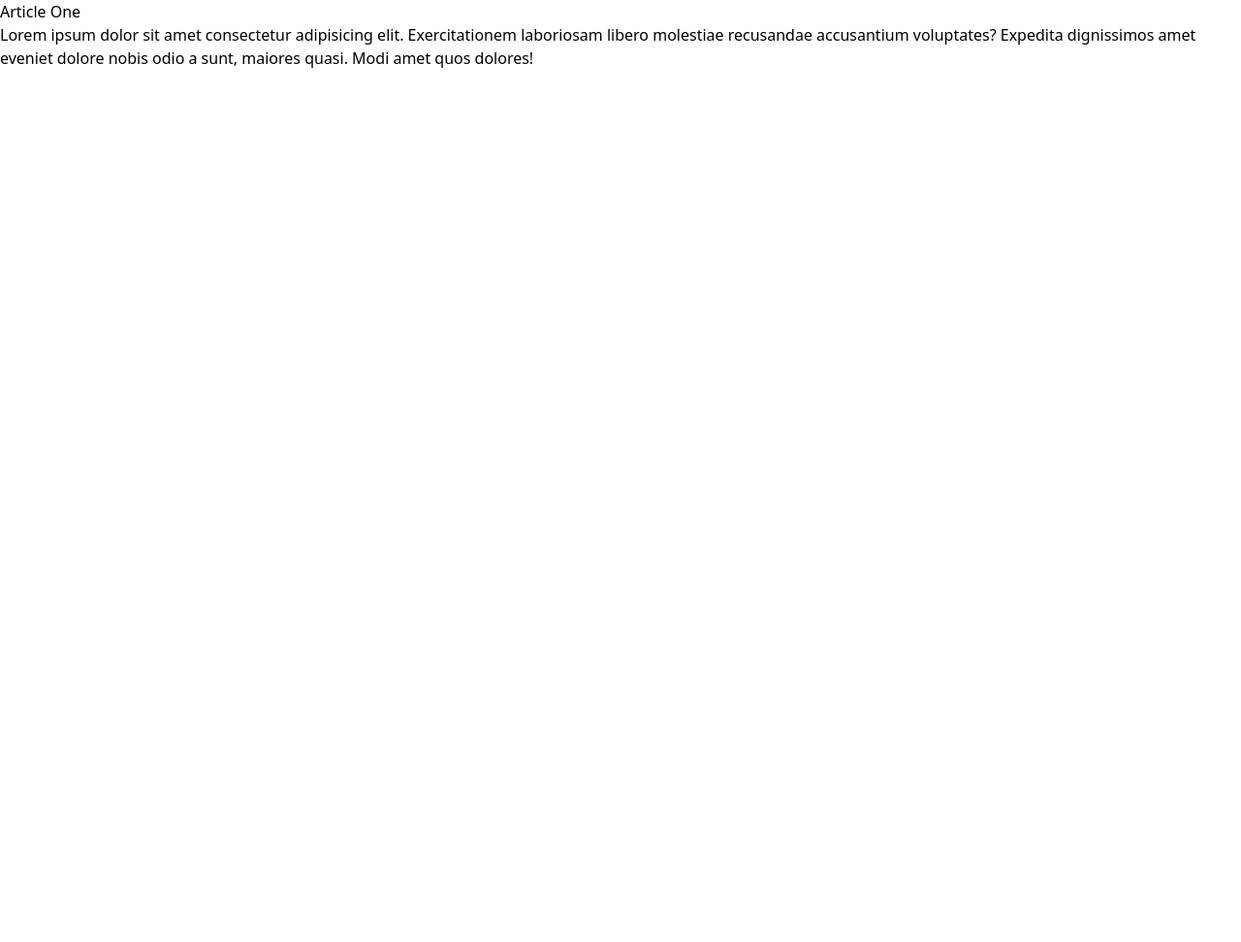
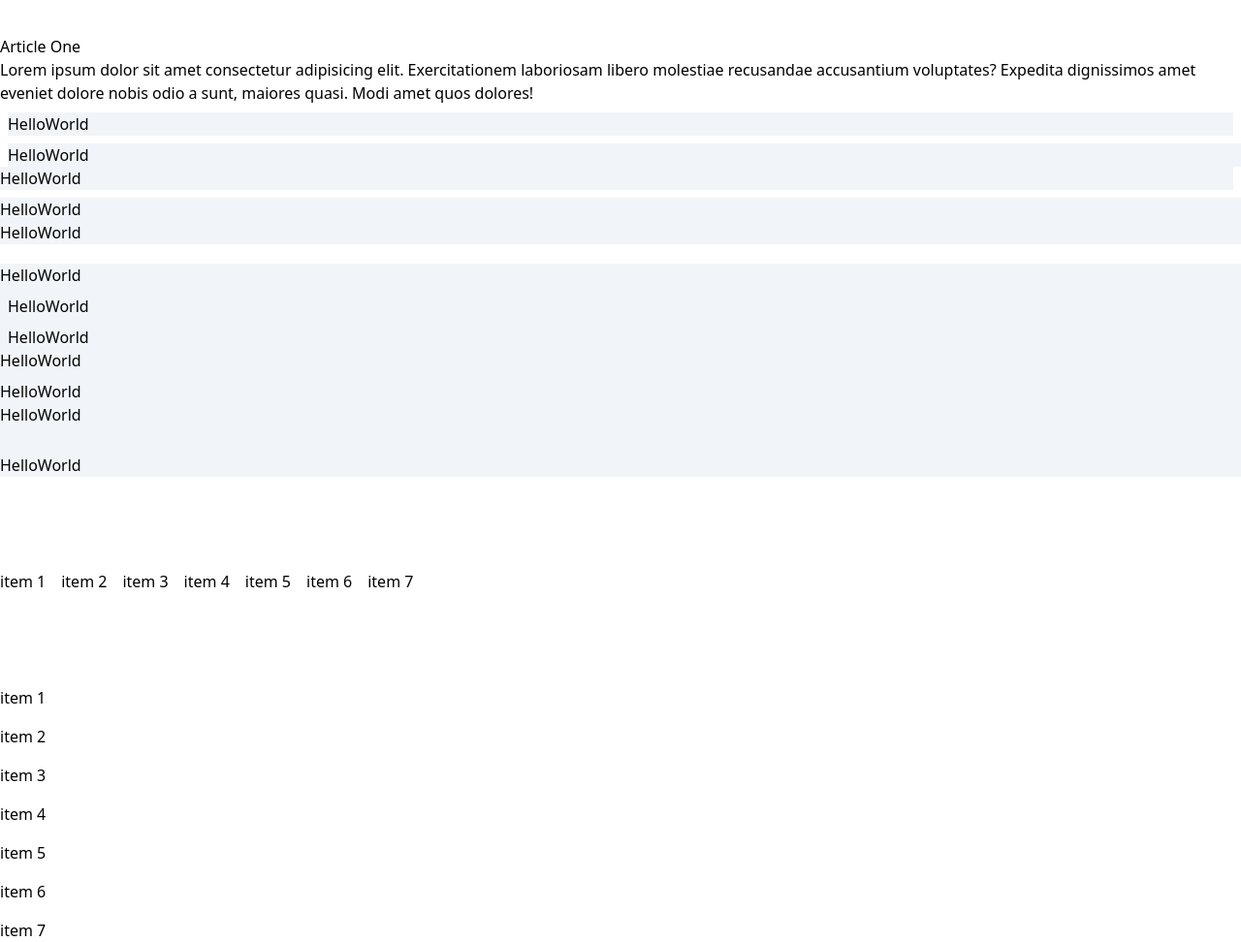
Before and after one commit to mi-adesina/Tailwind-CSS-From-Scratch, a plain HTML site: page tailwind-sandbox/03-container-spacing/index.html in a window 1280 px wide. Shown: the whole page at 97% size. Before the commit the page ends 800 px from the top, so only its background shows below. Drawn offline with nearby package versions, Linux system fonts and the light colour scheme.

Commit message:
Container and spacing

```diff
--- a/tailwind-sandbox/03-container-spacing/index.html
+++ b/tailwind-sandbox/03-container-spacing/index.html
@@ -9,7 +9,7 @@
 	</head>
 	<body>
 		<!-- Container -->
-    <div>
+		<div class="container mx-auto pt-9">
 			<article>
 				<h3>Article One</h3>
 				<p>
@@ -21,12 +21,42 @@
 			</article>
 
 			<!-- Margin -->
+			<div class="bg-slate-100 m-2">HelloWorld</div>
+			<div class="bg-slate-100 ml-2">HelloWorld</div>
+			<div class="bg-slate-100 mr-2">HelloWorld</div>
+			<div class="bg-slate-100 mt-2">HelloWorld</div>
+			<div class="bg-slate-100 mb-2">HelloWorld</div>
+			<div class="bg-slate-100 mt-[20px]">HelloWorld</div>
 
 			<!-- Padding -->
+			<div class="bg-slate-100 p-2">HelloWorld</div>
+			<div class="bg-slate-100 pl-2">HelloWorld</div>
+			<div class="bg-slate-100 pr-2">HelloWorld</div>
+			<div class="bg-slate-100 pt-2">HelloWorld</div>
+			<div class="bg-slate-100 pb-2">HelloWorld</div>
+			<div class="bg-slate-100 pt-[20px]">HelloWorld</div>
 
 			<!-- Space Between X -->
+			<div class="flex mt-24 space-x-4">
+				<div>item 1</div>
+				<div>item 2</div>
+				<div>item 3</div>
+				<div>item 4</div>
+				<div>item 5</div>
+				<div>item 6</div>
+				<div>item 7</div>
+			</div>
 
 			<!-- Space Between Y -->
+      <div class="flex flex-col mt-24 space-y-4">
+				<div>item 1</div>
+				<div>item 2</div>
+				<div>item 3</div>
+				<div>item 4</div>
+				<div>item 5</div>
+				<div>item 6</div>
+				<div>item 7</div>
+			</div>
 		</div>
 	</body>
 </html>
```
Lines whose indentation alone changed are shown as unchanged.
